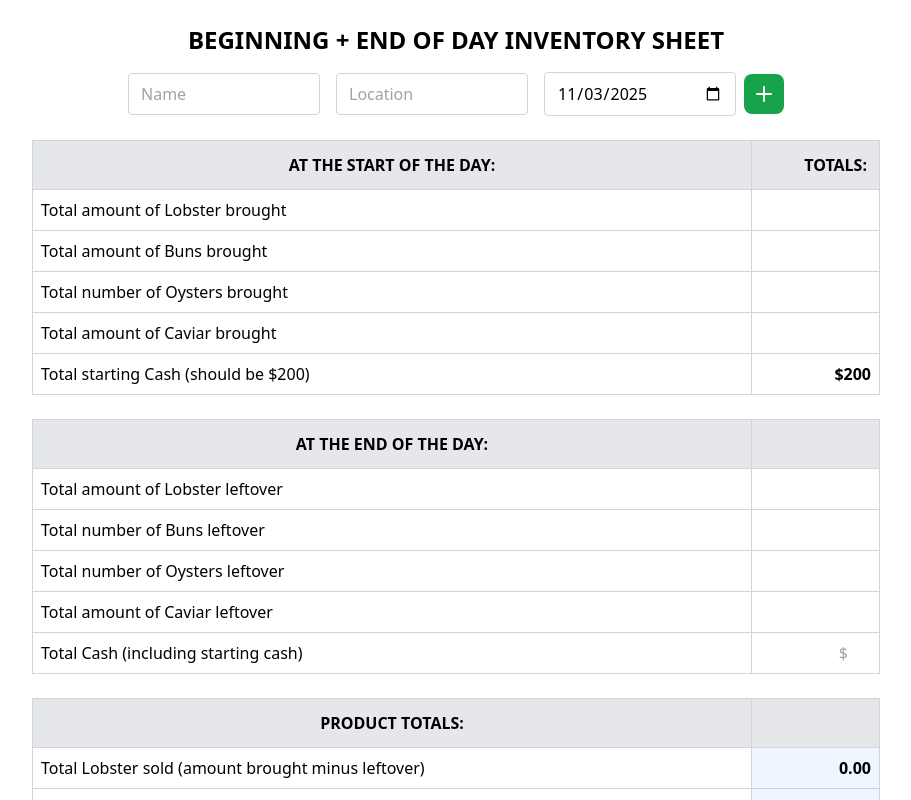
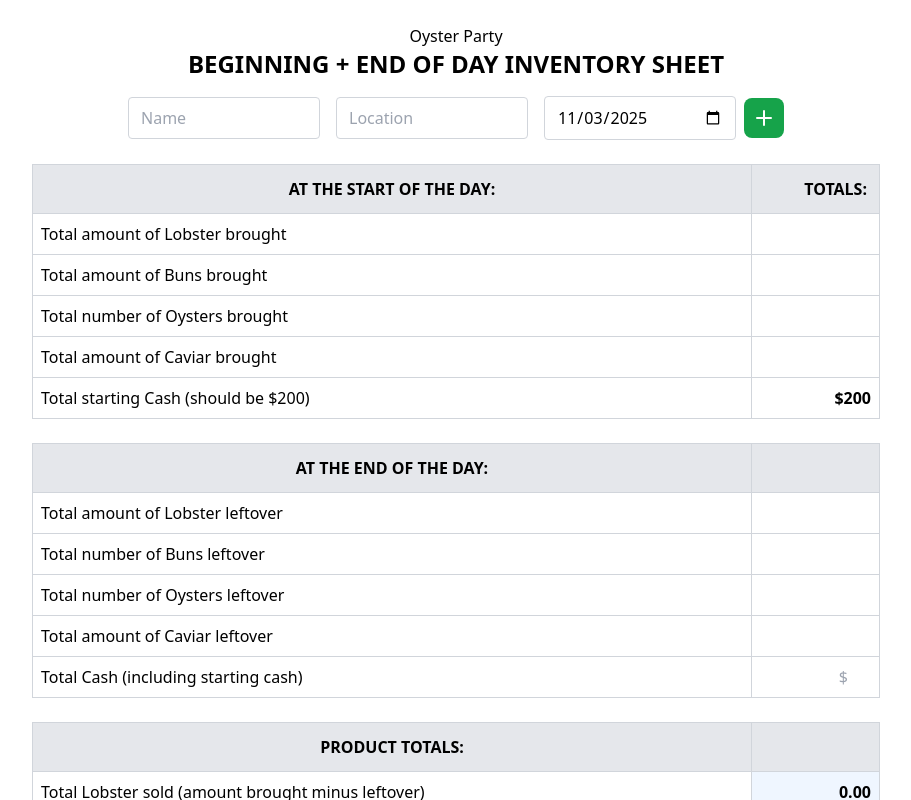
Before and after one commit to josealarconchacon/inventory-sheet, a React (Vite) app: page / in a window 1280 px wide. Shown: the top 800 px of the page, without its empty margins (184-1095 px from the left). Built offline with nearby package versions, Linux system fonts and the light colour scheme.

Commit message:
add sheet name

```diff
--- a/src/features/inventory/components/SheetHeader.jsx
+++ b/src/features/inventory/components/SheetHeader.jsx
@@ -1,4 +1,4 @@
-import { Plus } from 'lucide-react';
+import { Plus } from "lucide-react";
 
 const SheetHeader = ({ sheet, onFieldChange, onCreateNew }) => {
   if (!sheet) {
@@ -15,27 +15,30 @@ const SheetHeader = ({ sheet, onFieldChange, onCreateNew }) => {
 
   return (
     <div className="text-center mb-6">
-      <h1 className="text-2xl font-bold mb-4">BEGINNING + END OF DAY INVENTORY SHEET</h1>
+      <div className="flex flex-col items-center">Oyster Party</div>
+      <h1 className="text-2xl font-bold mb-4">
+        BEGINNING + END OF DAY INVENTORY SHEET
+      </h1>
       <div className="flex gap-4 justify-center mb-4 items-center">
         <input
           type="text"
           placeholder="Name"
-          value={sheet.name ?? ''}
-          onChange={handleFieldChange('name')}
+          value={sheet.name ?? ""}
+          onChange={handleFieldChange("name")}
           className="border border-gray-300 rounded px-3 py-2 w-48"
         />
         <input
           type="text"
           placeholder="Location"
-          value={sheet.location ?? ''}
-          onChange={handleFieldChange('location')}
+          value={sheet.location ?? ""}
+          onChange={handleFieldChange("location")}
           className="border border-gray-300 rounded px-3 py-2 w-48"
         />
         <div className="flex gap-2 items-center">
           <input
             type="date"
-            value={sheet.date ?? ''}
-            onChange={handleFieldChange('date')}
+            value={sheet.date ?? ""}
+            onChange={handleFieldChange("date")}
             className="border border-gray-300 rounded px-3 py-2 w-48"
           />
           <button
```
